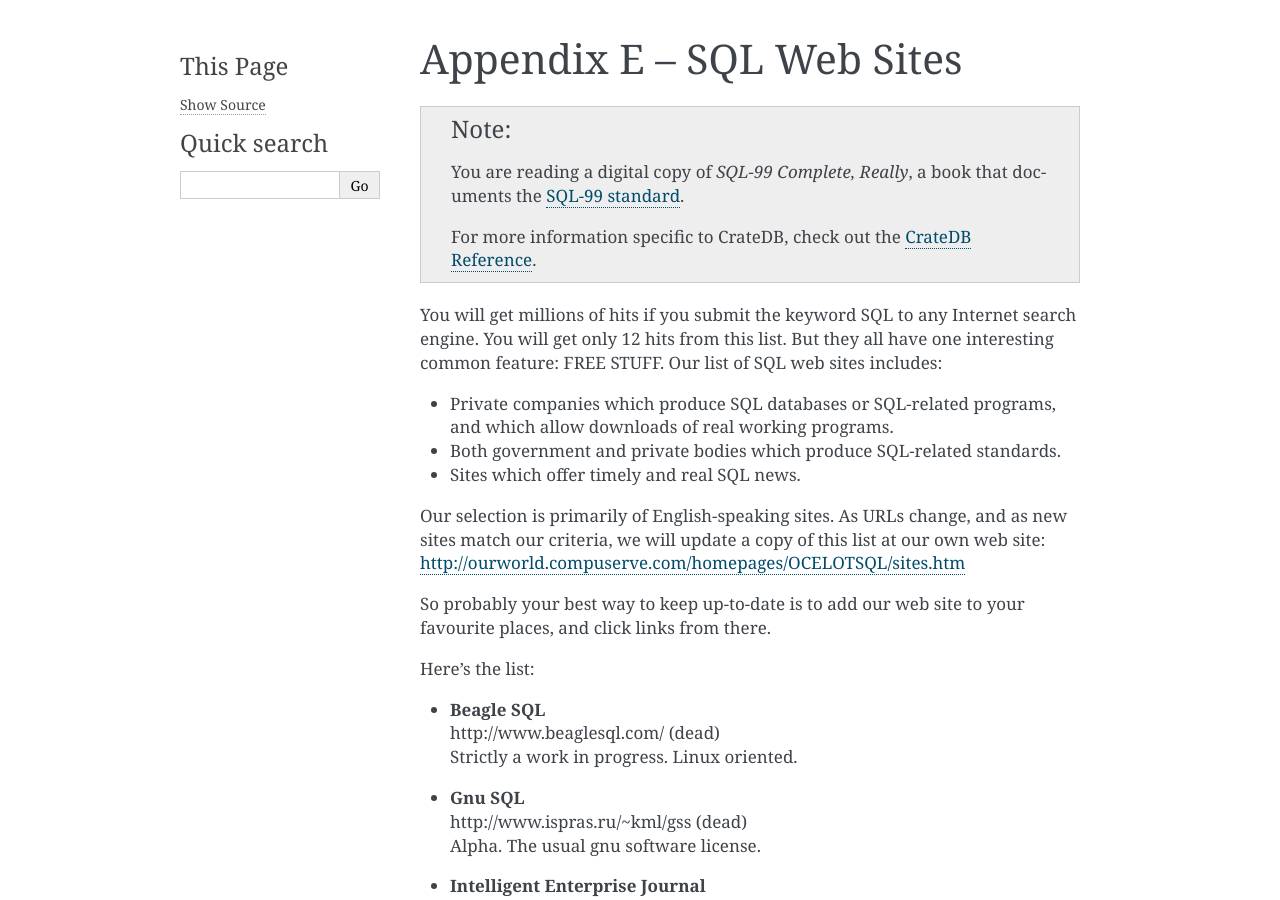
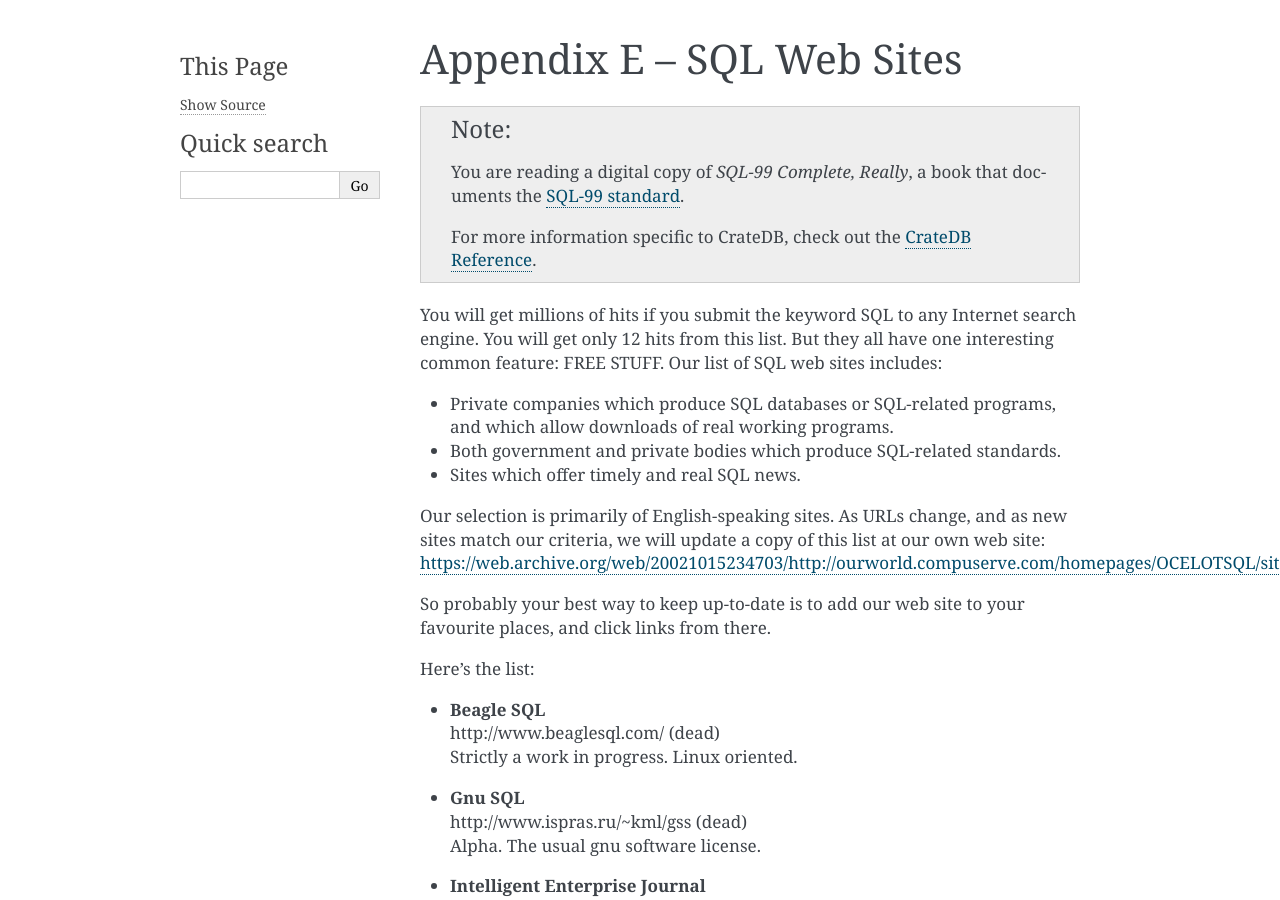
Before and after one commit to crate/sql-99, a Sphinx documentation site: the page built from docs/appendices/e.rst, in a window 1280 px wide and 900 px high. Built offline with Sphinx 7.4.7, drawn with Linux system fonts in a browser that asks for light colours; some of the changed lines change nothing that is shown.

Commit message:
Replace dead link with internet archived version

```diff
--- a/docs/appendices/e.rst
+++ b/docs/appendices/e.rst
@@ -20,7 +20,7 @@
 
 Our selection is primarily of English-speaking sites. As URLs change, and as
 new sites match our criteria, we will update a copy of this list at our own
-web site: http://ourworld.compuserve.com/homepages/OCELOTSQL/sites.htm
+web site: https://web.archive.org/web/20021015234703/http://ourworld.compuserve.com/homepages/OCELOTSQL/sites.htm
 
 So probably your best way to keep up-to-date is to add our web site to your
 favourite places, and click links from there.
```
